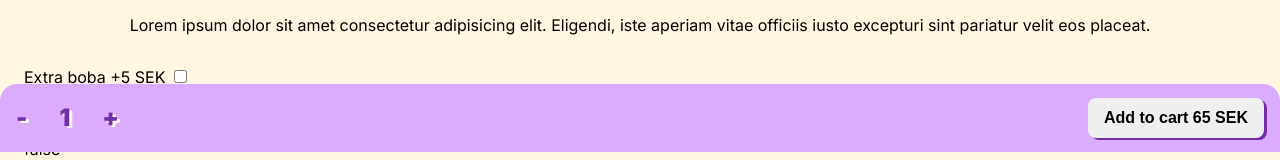
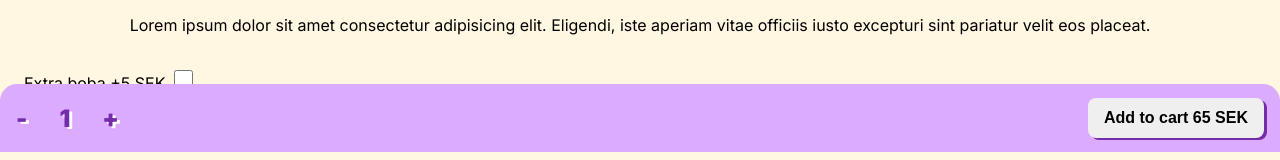
Before and after one commit to Celinaki/Boba-bob, a Vue app: page /bubbletea/0 in a window 1280 px wide. Shown: the part 648-808 px from the top of the page. Built offline with nearby package versions, Linux system fonts and the light colour scheme.

Commit message:
now adding price of extra topping to the cart

```diff
--- a/src/components/AddToCart.vue
+++ b/src/components/AddToCart.vue
@@ -6,6 +6,7 @@ import { useIncrementStore } from '../stores/increment'
 const store = useIncrementStore()
 onMounted(() => {
     boba.amount
+
 })
 
 // defineProps<{
@@ -20,13 +21,29 @@ const props = defineProps<{
         price?: number,
         bobaImg?: string,
         amount: number,
+        addExtraBoba:boolean,
+        addExtraJelly:boolean,
     }
 }>()
 const boba = props.bobaType;
 let bobaAmount = ref<number>(boba.amount)
 let bobaPrice = ref<number>(boba.price!)
+let addBoba = ref<boolean>(boba.addExtraBoba)
+let addJelly = ref<boolean>(boba.addExtraJelly)
 
-const totalPrice = computed(() => bobaPrice.value * bobaAmount.value)
+
+
+const totalPrice = computed(() => {
+    let price = bobaPrice.value * bobaAmount.value;
+    if(addBoba.value === true){
+        price +=5;
+    }
+    if(addJelly.value === true){
+        price +=5;
+    }
+    return price
+    }
+ )
 
 function decreaseAmount() {
     if (boba.amount <= 1) {
--- a/src/views/SingleBobaView.vue
+++ b/src/views/SingleBobaView.vue
@@ -50,7 +50,6 @@ onMounted(() => {
                  v-model="addJelly"
                  onchange="(()=>{addJelly = !addJelly})"
                  name=""  id=""></p>
-                 {{ addJelly }}
         </section>
     </div>
     <AddToCart message="Add" :bobaType="thisBoba" />
@@ -107,7 +106,9 @@ onMounted(() => {
 
         }
         input[type="checkbox"]{
-            color: #5a064c;
+            height: 1.2rem;
+            width: 1.2rem;
+            accent-color: #a331b9;
             background-color: rgb(10, 82, 58);
         }
     }
```
